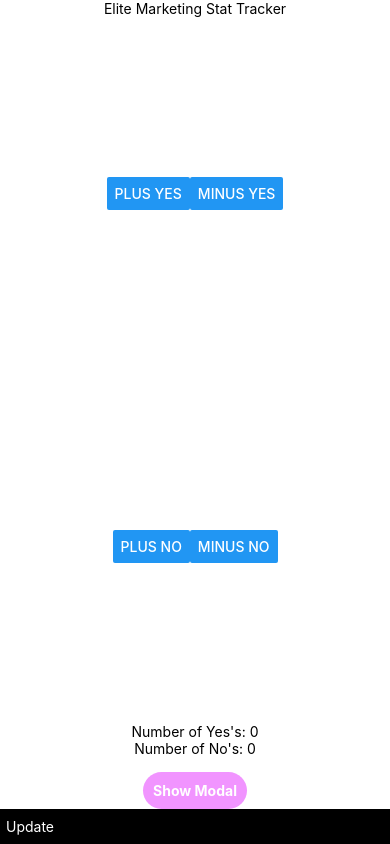
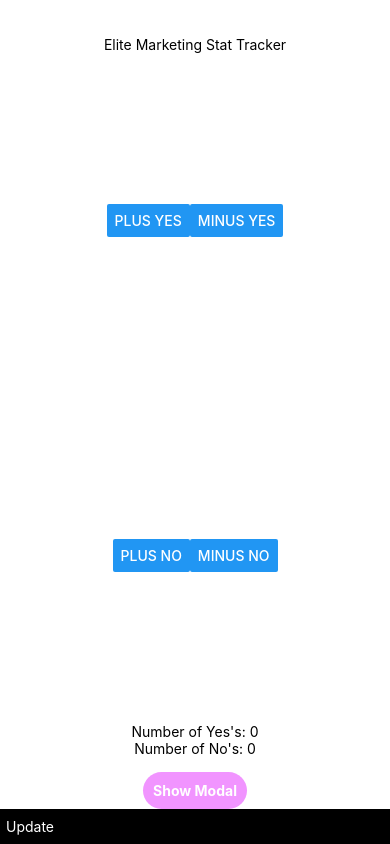
Before and after one commit to JHCover/mobile_approach_tracker_companion, a React Native app: screen / in a window 390 px wide. Built offline with nearby package versions, Linux system fonts and the light colour scheme; no server answers.

Commit message:
add release-channel text

```diff
--- a/App.js
+++ b/App.js
@@ -124,7 +124,7 @@ export default function App() {
                 alignItems: 'center',
                 flexDirection: 'column'
             }}>
-                <Text>Elite Marketing Stat Tracker</Text>
+                <Text style={{marginTop: 36}}>Elite Marketing Stat Tracker</Text>
                 <View style={{
                     flex: 1,
                     margin: 15,
@@ -187,6 +187,7 @@ export default function App() {
                         padding: 7,
                     }}>{Updates.updateId}</Text>
                 </View>
+            <Text>{Updates.releaseChannel}</Text>
         </View>
     );
 }
```
